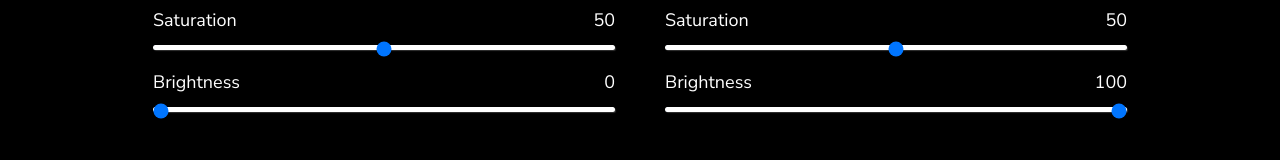
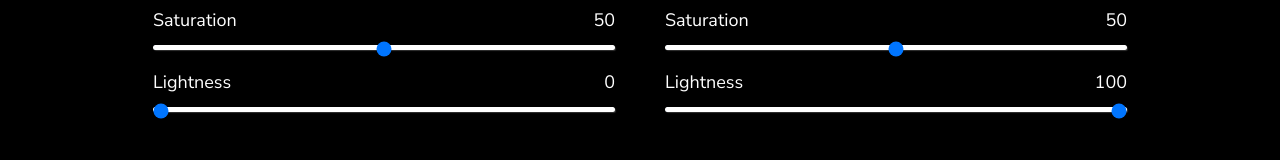
Before and after one commit to techingtogether/trast, a React (Create React App) app: page / in a window 1280 px wide. Shown: the part 395-555 px from the top of the page. Built offline with nearby package versions, Linux system fonts and the light colour scheme.

Commit message:
change brightness to lightness because they're not actually the same thing

```diff
--- a/src/App.js
+++ b/src/App.js
@@ -58,14 +58,14 @@ class App extends Component {
             target="background"
             initialHue={0}
             initialSaturation={50}
-            initialBrightness={0}
+            initialLightness={0}
             onColorChange={this.onBackgroundColorChange}
           />
           <ColorInput
             target="text"
             initialHue={0}
             initialSaturation={50}
-            initialBrightness={100}
+            initialLightness={100}
             onColorChange={this.onTextColorChange}
           />
         </div>
--- a/src/ColorInput.js
+++ b/src/ColorInput.js
@@ -9,11 +9,11 @@ export default class ColorInput extends Component {
     this.state = {
       hue: props.initialHue,
       saturation: props.initialSaturation,
-      brightness: props.initialBrightness,
+      lightness: props.initialLightness,
       hex: hslToHex(
         props.initialHue,
         props.initialSaturation,
-        props.initialBrightness
+        props.initialLightness
       )
     };
 
@@ -24,8 +24,8 @@ export default class ColorInput extends Component {
       `${props.initialSaturation}%`
     );
     stylesheet.setProperty(
-      `--${props.target}_brightness`,
-      `${props.initialBrightness}%`
+      `--${props.target}_lightness`,
+      `${props.initialLightness}%`
     );
   }
 
@@ -65,15 +65,15 @@ export default class ColorInput extends Component {
           />
         </div>
         <div className="control">
-          <label className="property">Brightness</label>
-          <label className="value">{this.state.brightness}</label>
+          <label className="property">Lightness</label>
+          <label className="value">{this.state.lightness}</label>
           <input
-            id="brightness"
-            name="brightness"
+            id="lightness"
+            name="lightness"
             type="range"
             min="0"
             max="100"
-            value={this.state.brightness}
+            value={this.state.lightness}
             onChange={this.changeHSL}
           />
         </div>
@@ -91,13 +91,13 @@ export default class ColorInput extends Component {
 
     const hue = id === "hue" ? value : this.state.hue;
     const saturation = id === "saturation" ? value : this.state.saturation;
-    const brightness = id === "brightness" ? value : this.state.brightness;
+    const lightness = id === "lightness" ? value : this.state.lightness;
 
-    const [r, g, b] = hslToRgb(hue, saturation, brightness);
+    const [r, g, b] = hslToRgb(hue, saturation, lightness);
 
     newState.hex = rgbToHex(r, g, b);
     this.setState(newState);
-    this.props.onColorChange(hue, saturation, brightness);
+    this.props.onColorChange(hue, saturation, lightness);
 
     document.documentElement.style.setProperty(
       `--${this.props.target}_${id}`,
--- a/src/index.css
+++ b/src/index.css
@@ -3,23 +3,23 @@
   --text-color: hsl(
     var(--text_hue),
     var(--text_saturation),
-    var(--text_brightness)
+    var(--text_lightness)
   );
   --bg-color: hsl(
     var(--background_hue),
     var(--background_saturation),
-    var(--background_brightness)
+    var(--background_lightness)
   );
   --text-color-10: hsla(
     var(--text_hue),
     var(--text_saturation),
-    var(--text_brightness),
+    var(--text_lightness),
     0.1
   );
   --text-color-30: hsla(
     var(--text_hue),
     var(--text_saturation),
-    var(--text_brightness),
+    var(--text_lightness),
     0.3
   );
 }
@@ -162,7 +162,7 @@ a {
   background-color: hsla(
     var(--text_hue),
     var(--text_saturation),
-    var(--text_brightness),
+    var(--text_lightness),
     0.2
   );
 }
```
